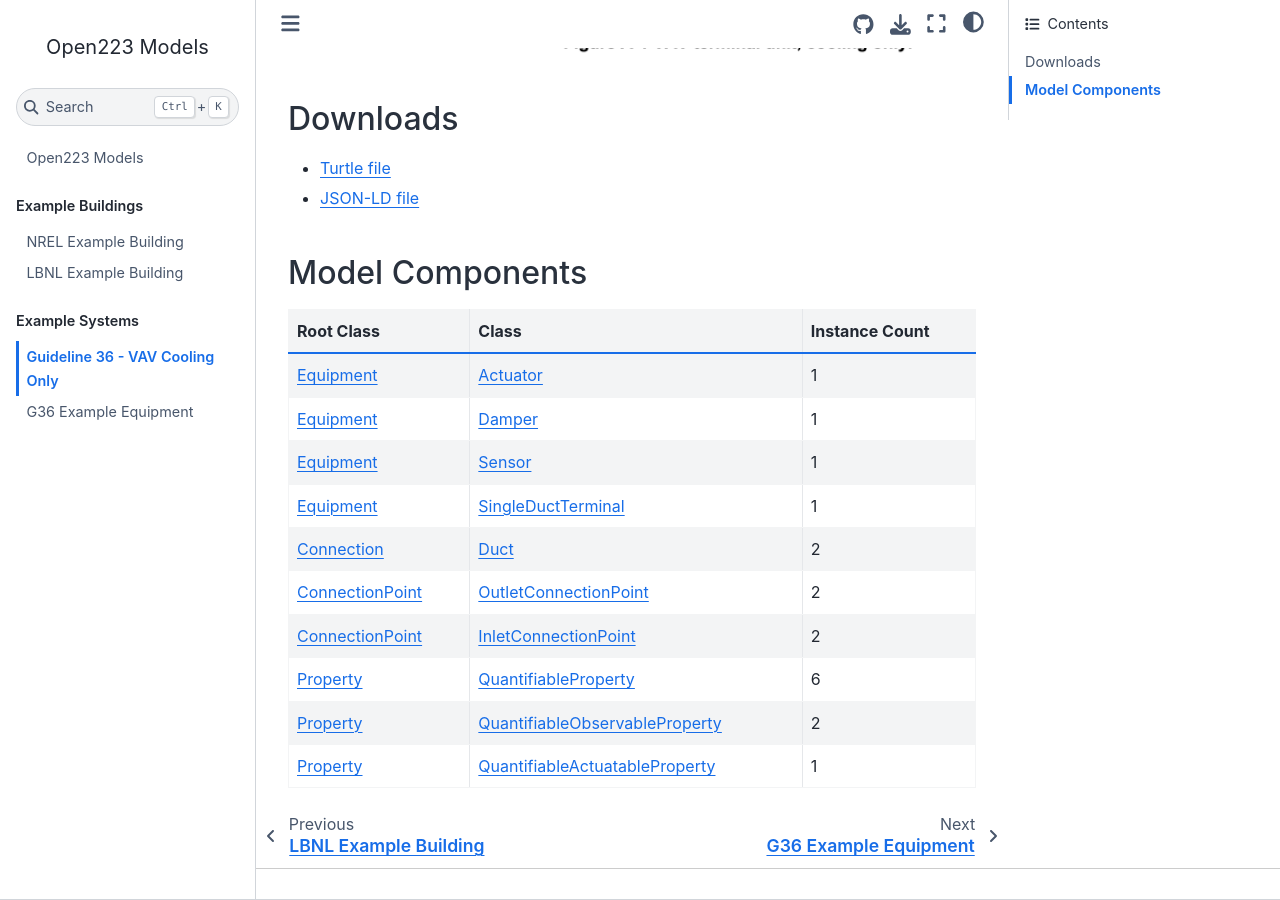
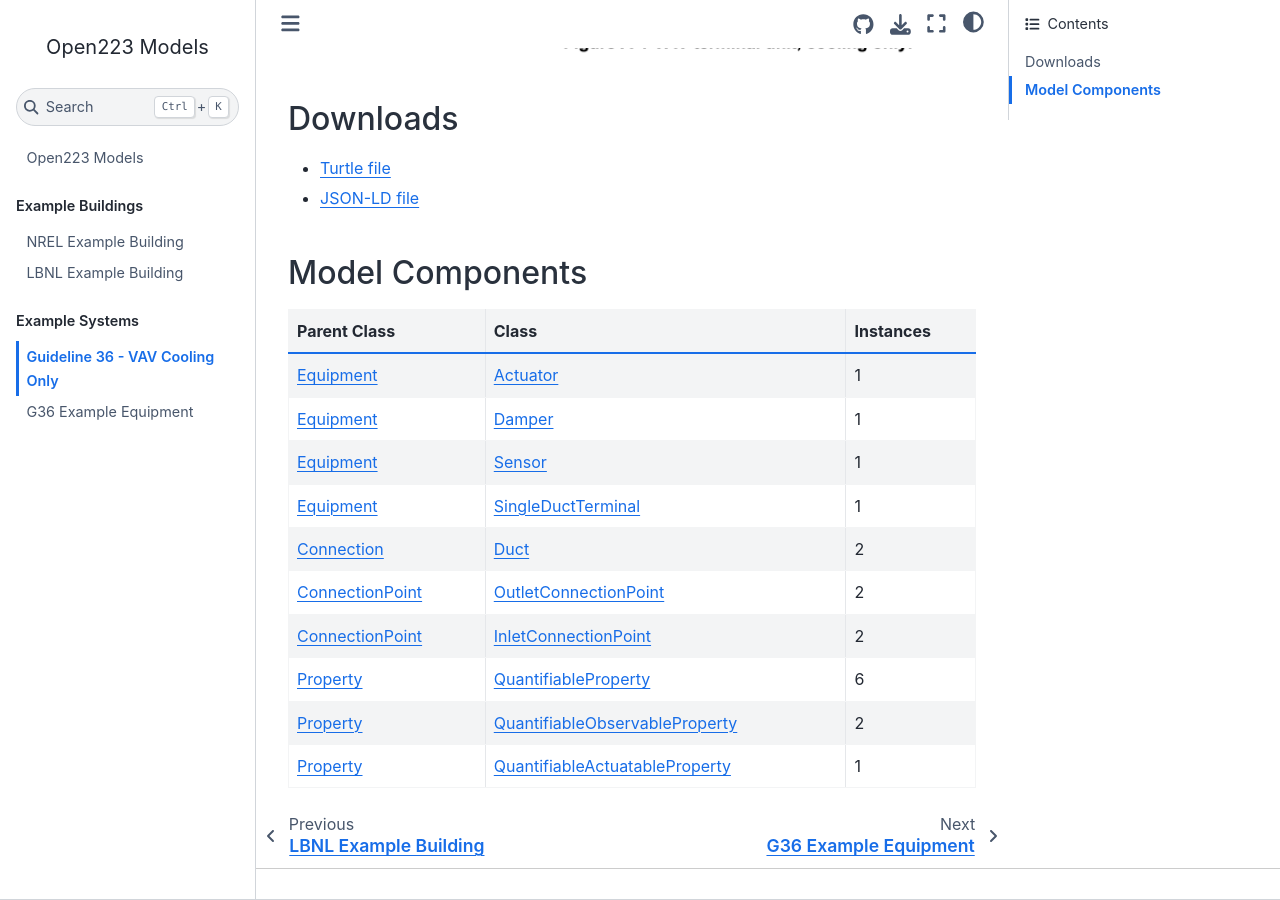
Before and after one commit to open223/models.open223.info, a Jupyter Book: the page built from examples/G36-4-1.md, in a window 1280 px wide and 900 px high, scrolled down 545 px. Built offline with Jupyter Book 1.0.4 settings and Sphinx 7.4.7 and the Sphinx Book theme 1.1.4, drawn with Linux system fonts in a browser that asks for light colours.

Commit message:
fix sphinx build config

```diff
--- a/_config.yml
+++ b/_config.yml
@@ -45,7 +45,7 @@
   extra_extensions:
     - sphinxcontrib.mermaid
   config:  # Additional configuration for Sphinx
-    html_static_path: ['models']
+    html_extra_path: ['models']
 
 
 only_build_toc_files: true
--- a/examples/G36-4-1.md
+++ b/examples/G36-4-1.md
@@ -11,7 +11,7 @@
 - <a href="/G36-4-1.jsonld">JSON-LD file</a>
 
 ## Model Components
-| Root Class | Class | Instance Count |
+| Parent Class | Class | Instances |
 |------------|-------|----------------|
 | [Equipment](https://explore.open223.info/s223/Equipment.html) | [Actuator](https://explore.open223.info/s223/Actuator.html) | 1 |
 | [Equipment](https://explore.open223.info/s223/Equipment.html) | [Damper](https://explore.open223.info/s223/Damper.html) | 1 |
```
Also changed, not shown: examples/NREL-example.md (+1 -1 lines), examples/lbnl-example.md (+1 -1 lines), 3 other files.
